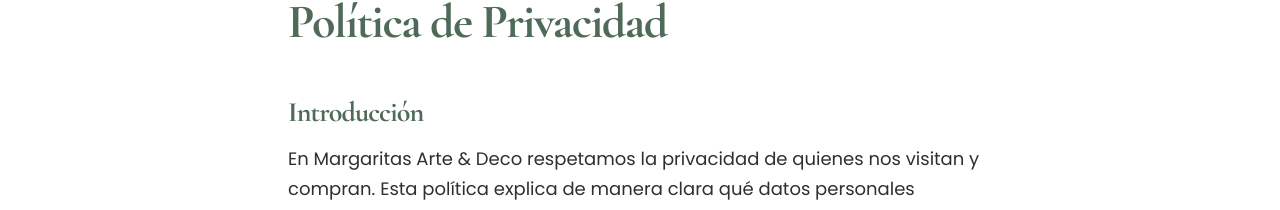
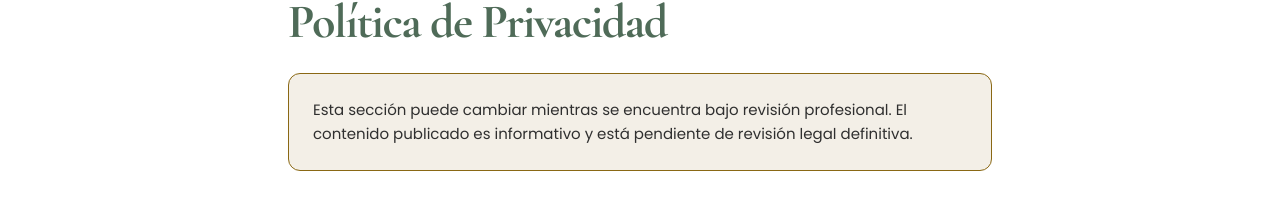
Before and after one commit to Joako-G/Margarita-ArteYDeco, a React (Vite) app in the folder frontend/: page /politica-de-privacidad in a window 1280 px wide. Shown: the part 321-531 px from the top of the page. Built offline with nearby package versions, Linux system fonts and the light colour scheme; no server answers.

Commit message:
feat: mark legal pages as under review

```diff
--- /dev/null
+++ b/frontend/src/features/legal/components/LegalReviewNotice.tsx
@@ -0,0 +1,12 @@
+import { Typography } from '@/shared/components'
+
+export function LegalReviewNotice() {
+  return (
+    <aside aria-label="Aviso de revisión legal" className="legal-review-notice">
+      <Typography variant="small">
+        Esta sección puede cambiar mientras se encuentra bajo revisión profesional. El contenido
+        publicado es informativo y está pendiente de revisión legal definitiva.
+      </Typography>
+    </aside>
+  )
+}
--- a/frontend/src/features/legal/components/PrivacyPolicy.tsx
+++ b/frontend/src/features/legal/components/PrivacyPolicy.tsx
@@ -2,6 +2,7 @@ import { usePublicSettings } from '@/features/settings'
 import { Container, Section, Typography } from '@/shared/components'
 
 import { LegalList } from './LegalList'
+import { LegalReviewNotice } from './LegalReviewNotice'
 import { LegalSection } from './LegalSection'
 import './legal.css'
 
@@ -21,6 +22,8 @@ export function PrivacyPolicy() {
             <Typography as="h1" variant="h1">
               Política de Privacidad
             </Typography>
+
+            <LegalReviewNotice />
 
             <LegalSection title="Introducción">
               <Typography variant="body">
--- a/frontend/src/features/legal/components/TermsAndConditions.tsx
+++ b/frontend/src/features/legal/components/TermsAndConditions.tsx
@@ -4,6 +4,7 @@ import { usePublicSettings } from '@/features/settings'
 import { Container, Section, Typography } from '@/shared/components'
 
 import { LegalList } from './LegalList'
+import { LegalReviewNotice } from './LegalReviewNotice'
 import { LegalSection } from './LegalSection'
 import './legal.css'
 
@@ -19,6 +20,8 @@ export function TermsAndConditions() {
             <Typography as="h1" variant="h1">
               Términos y Condiciones
             </Typography>
+
+            <LegalReviewNotice />
 
             <LegalSection title="Introducción">
               <Typography variant="body">
--- a/frontend/src/features/legal/components/legal.css
+++ b/frontend/src/features/legal/components/legal.css
@@ -9,10 +9,25 @@
 }
 
 .legal-page__content > .ui-typography--h1 {
-  margin-block: 0 var(--space-6);
+  margin-block: 0 var(--space-3);
   color: var(--color-primary-dark);
   font-family: var(--font-heading);
   text-wrap: balance;
+}
+
+.legal-review-notice {
+  margin-bottom: var(--space-6);
+  padding: var(--space-3);
+  border: 1px solid var(--color-warning);
+  border-radius: var(--radius-input);
+  background: var(--color-warning-soft);
+  color: var(--color-text);
+}
+
+.legal-review-notice > .ui-typography--small {
+  margin: 0;
+  line-height: 1.6;
+  text-wrap: pretty;
 }
 
 .legal-section {
@@ -28,7 +43,7 @@
 .legal-section--disclosure {
   margin-block: var(--space-3);
   padding: var(--space-3);
-  border-inline-start: 4px solid var(--color-primary);
+  border: 1px solid var(--color-primary);
   border-radius: var(--radius-input);
   background: var(--color-primary-soft);
 }
--- a/frontend/src/features/legal/index.ts
+++ b/frontend/src/features/legal/index.ts
@@ -1,4 +1,5 @@
 export { LegalList } from './components/LegalList'
+export { LegalReviewNotice } from './components/LegalReviewNotice'
 export { LegalSection } from './components/LegalSection'
 export { PrivacyPolicy } from './components/PrivacyPolicy'
 export { TermsAndConditions } from './components/TermsAndConditions'
```
Also changed, not shown: 1 other file (tests, documents, lock files or other folders).
